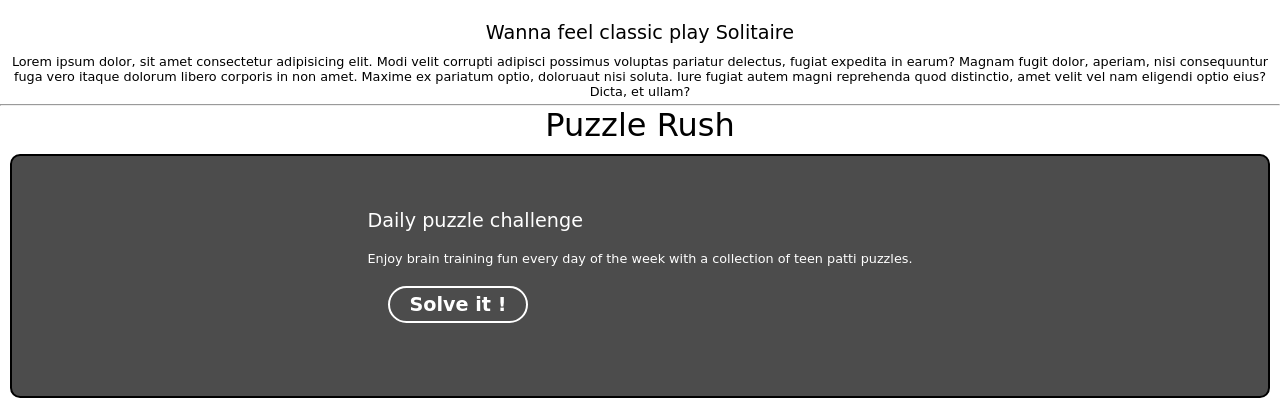
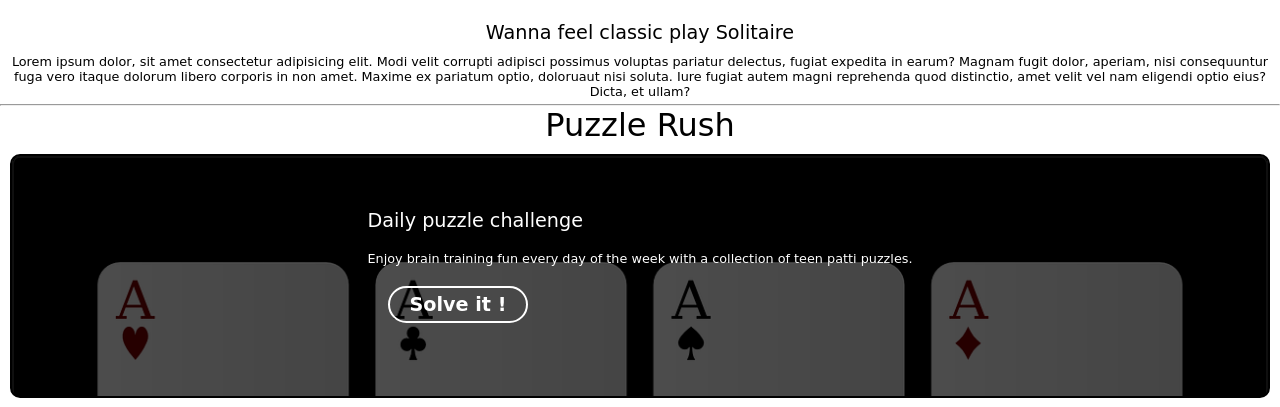
Before and after one commit to Harsh-Raghuvanshi/KingsPlay, a plain HTML site: page index.html in a window 1280 px wide. Shown: the part 1749-2156 px from the top of the page. Drawn offline with Linux system fonts and the light colour scheme; files whose address does not match are found by name.

Commit message:
Second improvement

```diff
--- a/style.css
+++ b/style.css
@@ -241,7 +241,7 @@
 /* puzzle container */
 .puzzlecon{
     border:2px solid black;
-    background:rgb(0,0,0,0.7) url('puzzback.png');
+    background:rgb(0,0,0,0.7) url('Images/puzzback.png');
     background-size: cover;
     background-blend-mode: darken;
     display:flex;
```
